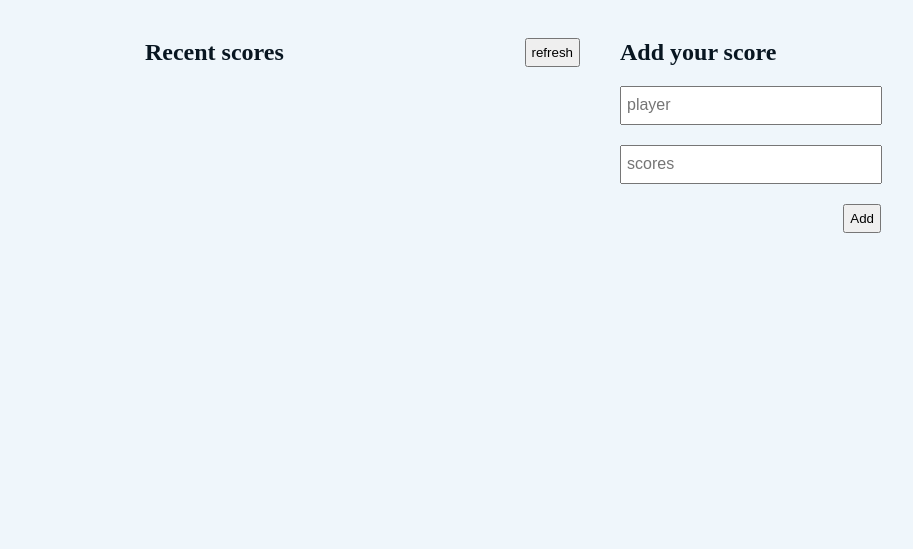
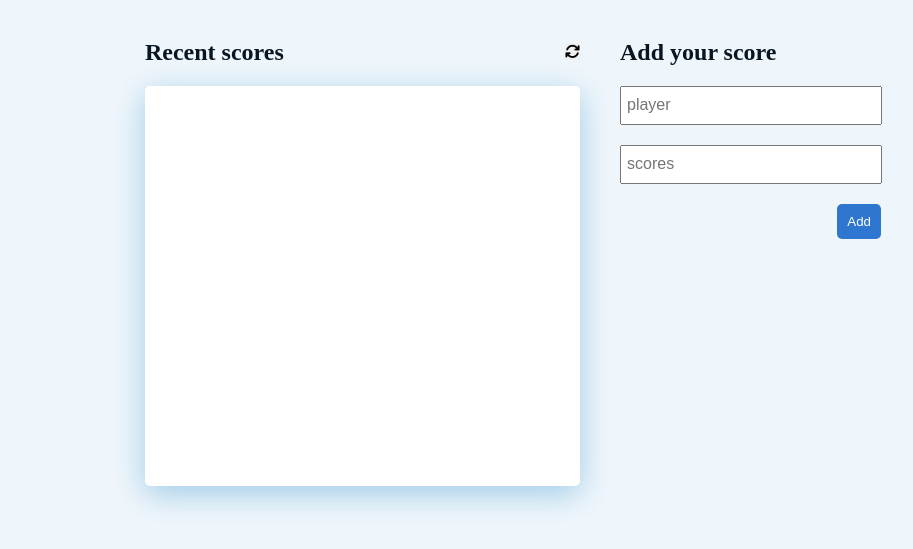
Before and after one commit to xtrahuman/leaderboard-project, a website built with webpack: page src/index.html in a window 1280 px wide. Shown: the part 61-610 px from the top of the page, without its empty margins (40-953 px from the left). Built offline with nearby package versions, Linux system fonts and the light colour scheme; no server answers.

Commit message:
add styling to buttons and also added height and overflow property to recent-scores

```diff
--- a/package.json
+++ b/package.json
@@ -30,6 +30,7 @@
     "webpack-dev-server": "^4.4.0"
   },
   "dependencies": {
+    "gh-pages": "^3.2.3",
     "lodash": "^4.17.21"
   },
   "main": "webpack.config.js"
--- a/src/index.html
+++ b/src/index.html
@@ -3,6 +3,7 @@
 
 <head>
     <meta charset="UTF-8">
+    <script src="https://kit.fontawesome.com/31074aacc5.js" crossorigin="anonymous"></script>
     <meta name="viewport" content="width=device-width, initial-scale=1.0">
     <title>leaderboard scores</title>
 </head>
@@ -19,7 +20,7 @@
                     <div class="d-flex score-name">
                         <h2>Recent scores</h2>
                         <div>
-                            <button type="button" id="refresh">refresh</button>
+                            <button type="button" id="refresh"><i class="fa fa-refresh"></i></button>
                         </div>
 
                     </div>
--- a/src/index.js
+++ b/src/index.js
@@ -8,6 +8,7 @@ const refresh = document.getElementById('refresh');
 add.addEventListener('submit', () => {
   document.getElementById('player').value = '';
   document.getElementById('scores').value = '';
+  refresh.classList.remove('turn');
 });
 
 const displayScores = (scoreOutput) => {
@@ -27,4 +28,11 @@ const collect = async () => {
 
 collect();
 
-refresh.addEventListener('click', collect);
+function newFunction() {
+  refresh.classList.add('turn');
+}
+
+refresh.addEventListener('click', () => {
+  collect();
+  newFunction();
+});
--- a/src/style.css
+++ b/src/style.css
@@ -33,6 +33,8 @@ main {
   background-color: #fff;
   filter: drop-shadow(0 8px 16px rgb(74, 156, 211, 0.48));
   border-radius: 5px;
+  height: 50vh;
+  overflow-y: auto;
 }
 
 form {
@@ -43,10 +45,6 @@ form {
 .score-name {
   justify-content: space-between;
   align-items: center;
-}
-
-button {
-  padding: 5px;
 }
 
 .score-list {
@@ -78,3 +76,29 @@ button {
   display: flex;
   justify-content: end;
 }
+
+button#refresh {
+  border: none;
+  font-size: 15px;
+  transition: 0s;
+  padding: 0;
+  cursor: pointer;
+}
+
+button#refresh.turn {
+  transform: rotate(360deg);
+  transition: all 0.7s;
+}
+
+#scores-form button {
+  background: #2e76cf;
+  border: none;
+  border-radius: 5px;
+  color: #fff;
+  padding: 10px;
+  cursor: pointer;
+}
+
+#scores-form button:hover {
+  background-color: #173b67;
+}
```
Also changed, not shown: dist/main.js, 1 other file.
